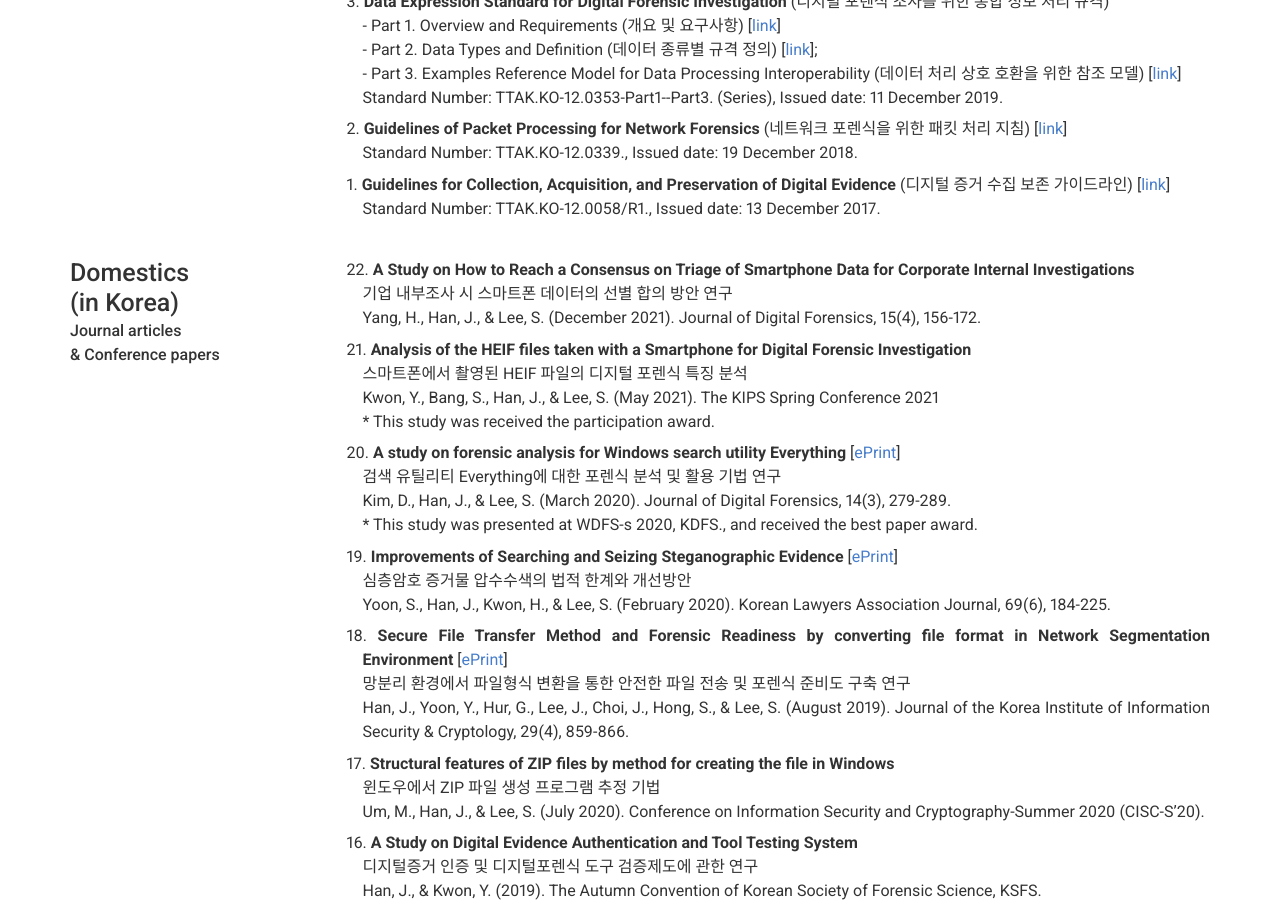
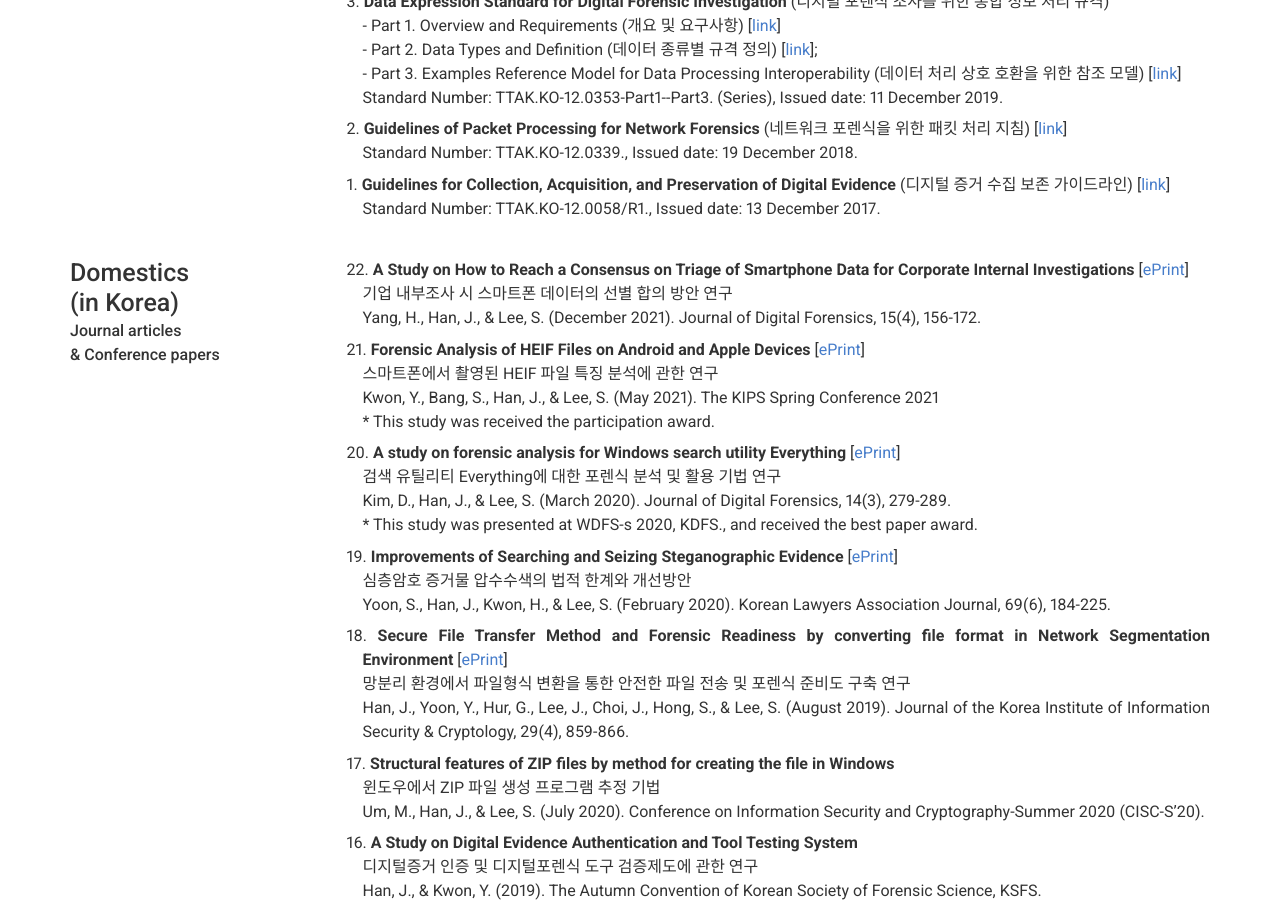
Before and after one commit to JaehyeokHan/jaehyeokhan.github.io, a Jekyll site: the page built from index.md, in a window 1280 px wide and 900 px high, scrolled down 4131 px. Built offline with Jekyll 4.4.1, drawn with Linux system fonts in a browser that asks for light colours; nearby versions of some CDN libraries.

Commit message:
Update _config.yml

```diff
--- a/_config.yml
+++ b/_config.yml
@@ -239,8 +239,8 @@ content:
         title: Domestics<br>(in Korea)
         sub_title: Journal articles <br>& Conference papers
         description: | # this will include new lines to allow paragraphs
-          <p style="text-indent: -1em;">22. <b>A Study on How to Reach a Consensus on Triage of Smartphone Data for Corporate Internal Investigations</b><br>기업 내부조사 시 스마트폰 데이터의 선별 합의 방안 연구<br>Yang, H., Han, J., & Lee, S. (December 2021). Journal of Digital Forensics, 15(4), 156-172.</p>
-          <p style="text-indent: -1em;">21. <b>Analysis of the HEIF files taken with a Smartphone for Digital Forensic Investigation</b><br>스마트폰에서 촬영된 HEIF 파일의 디지털 포렌식 특징 분석<br>Kwon, Y., Bang, S., Han, J., & Lee, S. (May 2021). The KIPS Spring Conference 2021<br>* This study was received the participation award.</p>
+          <p style="text-indent: -1em;">22. <b>A Study on How to Reach a Consensus on Triage of Smartphone Data for Corporate Internal Investigations</b> [<A href = "https://www.kci.go.kr/kciportal/ci/sereArticleSearch/ciSereArtiView.kci?sereArticleSearchBean.artiId=ART002801160" target = "top">ePrint</A>]<br>기업 내부조사 시 스마트폰 데이터의 선별 합의 방안 연구<br>Yang, H., Han, J., & Lee, S. (December 2021). Journal of Digital Forensics, 15(4), 156-172.</p>
+          <p style="text-indent: -1em;">21. <b>Forensic Analysis of HEIF Files on Android and Apple Devices</b> [<A href = "https://www.kci.go.kr/kciportal/ci/sereArticleSearch/ciSereArtiView.kci?sereArticleSearchBean.artiId=ART002768178" target = "top">ePrint</A>]<br>스마트폰에서 촬영된 HEIF 파일 특징 분석에 관한 연구<br>Kwon, Y., Bang, S., Han, J., & Lee, S. (May 2021). The KIPS Spring Conference 2021<br>* This study was received the participation award.</p>
           <p style="text-indent: -1em;">20. <b>A study on forensic analysis for Windows search utility Everything</b> [<A href = "https://www.kci.go.kr/kciportal/ci/sereArticleSearch/ciSereArtiView.kci?sereArticleSearchBean.artiId=ART002636122" target = "top">ePrint</A>]<br>검색 유틸리티 Everything에 대한 포렌식 분석 및 활용 기법 연구<br>Kim, D., Han, J., & Lee, S. (March 2020). Journal of Digital Forensics, 14(3), 279-289.<br>* This study was presented at WDFS-s 2020, KDFS., and received the best paper award.</p>
           <p style="text-indent: -1em;">19. <b>Improvements of Searching and Seizing Steganographic Evidence</b> [<A href = "https://www.kci.go.kr/kciportal/ci/sereArticleSearch/ciSereArtiView.kci?sereArticleSearchBean.artiId=ART002671199" target = "top">ePrint</A>]<br>심층암호 증거물 압수수색의 법적 한계와 개선방안<br>Yoon, S., Han, J., Kwon, H., & Lee, S. (February 2020). Korean Lawyers Association Journal, 69(6), 184-225.</p>
           <p style="text-indent: -1em;">18. <b>Secure File Transfer Method and Forensic Readiness by converting file format in Network Segmentation Environment</b> [<A href = "http://koreascience.or.kr/article/JAKO201926072346469.page" target = "top">ePrint</A>]<br>망분리 환경에서 파일형식 변환을 통한 안전한 파일 전송 및 포렌식 준비도 구축 연구<br>Han, J., Yoon, Y., Hur, G., Lee, J., Choi, J., Hong, S., & Lee, S. (August 2019). Journal of the Korea Institute of Information Security & Cryptology, 29(4), 859-866.</p>
```
